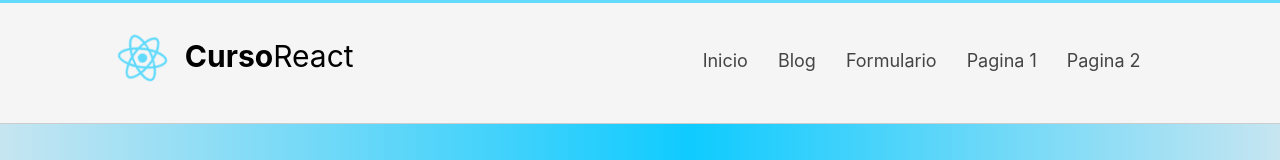
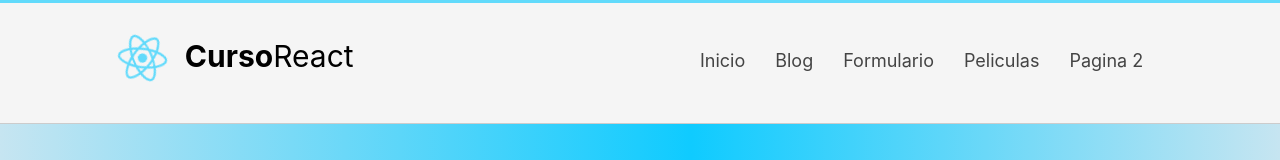
Before and after one commit to eldelgorrodepesca/aprendiendoreact, a React (Create React App) app: page / in a window 1280 px wide. Shown: the top 160 px of the page. Built offline with nearby package versions, Linux system fonts and the light colour scheme.

Commit message:
header routing fixed

```diff
--- a/src/Guia.js
+++ b/src/Guia.js
@@ -11,7 +11,6 @@ import MiComponente from './components/MiComponente'
 import Peliculas from './components/Peliculas'
 import Error from './components/Error';
 import Header from './components/Header';
-import Sidebar from './components/Sidebar';
 import Footer from './components/Footer';
 import Home from './components/Home';
 import Blog from './components/Blog';
@@ -28,7 +27,7 @@ class Guia extends Component {
                     <Route exact path='/' component={Home} />
                     <Route exact path='/home' component={Home} />
                     <Route exact path='/blog' component={Blog} />
-                    <Route exact path='/segunda-ruta' component={MiComponente} />
+                    <Route exact path='/peliculas' component={Peliculas} />
 
                     <Route exact path="/pagina-1" render={() => (
                         <React.Fragment>
--- a/src/components/Header.jsx
+++ b/src/components/Header.jsx
@@ -24,10 +24,10 @@ class Header extends Component {
                                 <NavLink to="/blog" activeClassName="active">Blog</NavLink>
                             </li>
                             <li>
-                                <NavLink to="/segunda-ruta" activeClassName="active">Formulario</NavLink>
+                                <NavLink to="/formulario" activeClassName="active">Formulario</NavLink>
                             </li>
                             <li>
-                                <NavLink to="/pagina-1" activeClassName="active">Pagina 1</NavLink>
+                                <NavLink to="/peliculas" activeClassName="active">Peliculas</NavLink>
                             </li>
                             <li>
                                 <NavLink to="/pruebas/Jorge/Carrillo" activeClassName="active">Pagina 2</NavLink>
```
